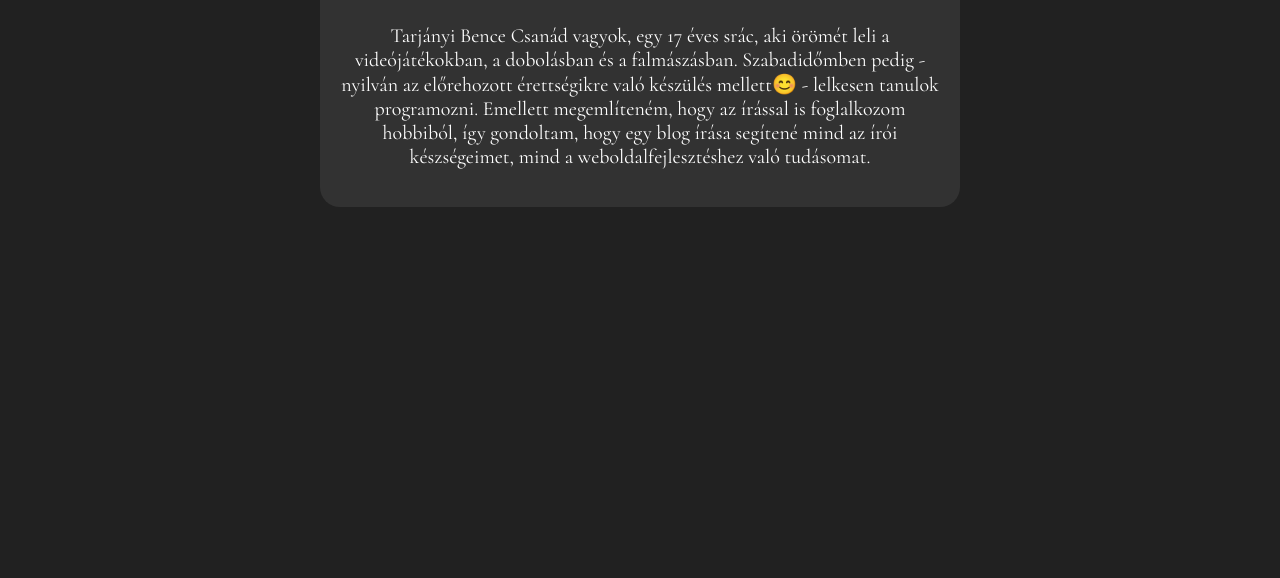
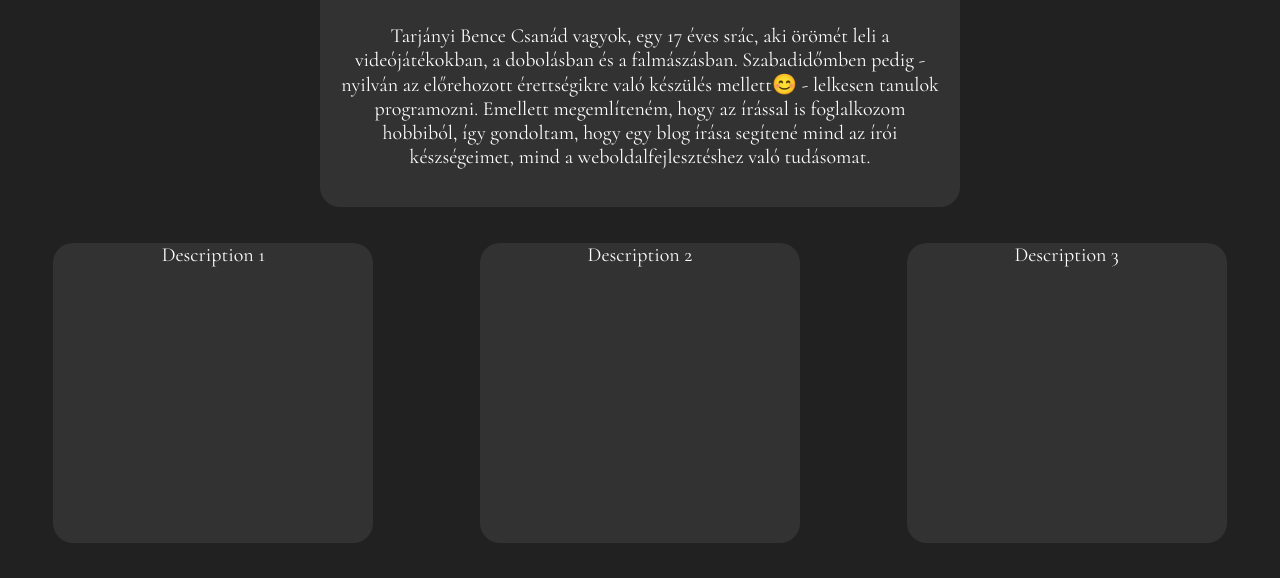
Before and after one commit to EasySouls/Blog, a plain HTML site: page index.html in a window 1280 px wide. Shown: the part 222-800 px from the top of the page. Drawn offline with Linux system fonts and the light colour scheme.

Commit message:
started working on the description section

```diff
--- a/css/styles.css
+++ b/css/styles.css
@@ -117,7 +117,7 @@ a:visited {
 #welcome {
   background-color: rgb(33, 33, 33);
   color: #fff;
-  height: 120vh;
+  height: 100vh;
   width: 100vw;
   padding-top: 5vh;
   text-align: center;
@@ -125,6 +125,7 @@ a:visited {
 
 .welcome-container {
   width: 50%;
+  min-width: 350px;
   margin: 1rem auto;
   padding: 0.5rem;
   background-color: rgb(50, 50, 50);
@@ -135,3 +136,18 @@ a:visited {
   font-family: "Cinzel";
   font-size: 2rem;
 }
+
+.description {
+  display: flex;
+  margin: 0 auto;
+  justify-content: center;
+}
+
+.desc-container {
+  width: 25%;
+  height: 300px;
+  border-radius: 20px;
+  background-color: rgb(50, 50, 50);
+  margin: 20px auto;
+  text-align: center;
+}
--- a/index.html
+++ b/index.html
@@ -50,6 +50,11 @@
           az írói készségeimet, mind a weboldalfejlesztéshez való tudásomat.
         </p>
       </div>
+      <div class="description">
+        <div class="desc-container">Description 1</div>
+        <div class="desc-container">Description 2</div>
+        <div class="desc-container">Description 3</div>
+      </div>
     </section>
     <p>
       I do not have a single clue why I've started to do this blog, maybe i just
```
